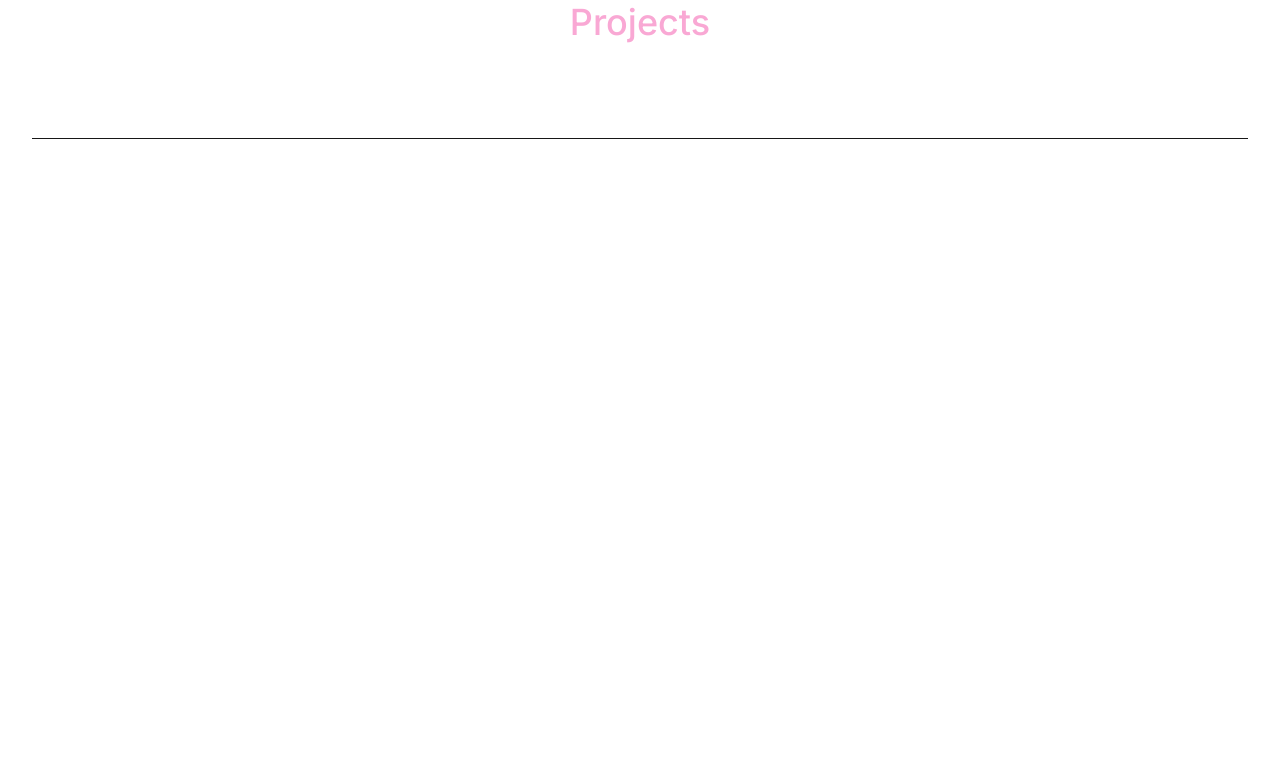
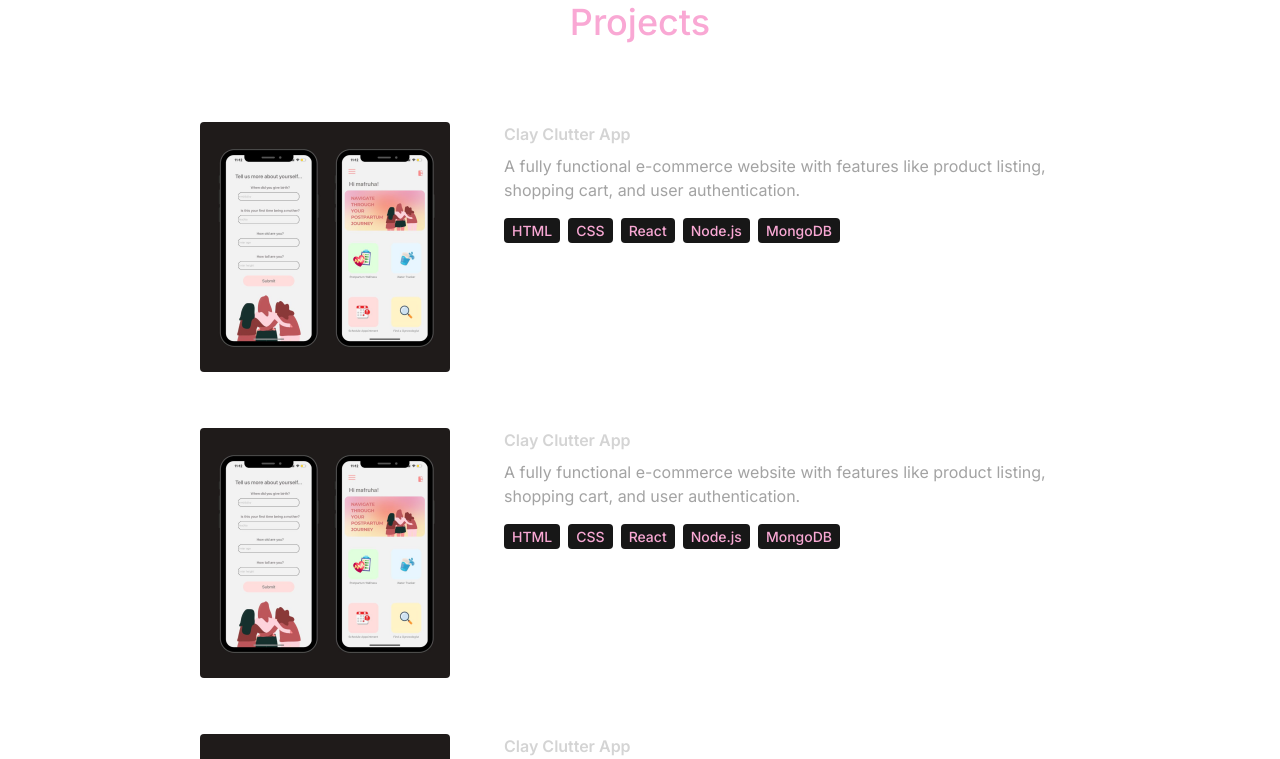
Before and after one commit to mafruhamanal/frontend-app, a React (Create React App) app in the folder client/: page / in a window 1280 px wide. Shown: the part 3380-4139 px from the top of the page. Before the commit the page ends 3519 px from the top, so only its background shows below. Built offline with nearby package versions, Linux system fonts and the light colour scheme.

Commit message:
projects component

```diff
--- a/client/src/components/Projects.js
+++ b/client/src/components/Projects.js
@@ -1,10 +1,40 @@
+import { PROJECTS } from "../constants";
 
 const Projects = () => {
   return (
     <div className="border-b border-neutral-900 pb-4 pt-14">
-        <h2 className="my-20 text-center text-4xl text-pink-300 font-medium">Projects</h2>
-        </div>
-  )
-}
+      <h2 className="my-20 text-center text-4xl text-pink-300 font-medium">
+        Projects
+      </h2>
+      <div>
+        {PROJECTS.map((project, index) => (
+          <div key={index} className="mb-8 flex flex-wrap lg:justify-center">
+            <div className="w-full lg:w-1/4">
+              <img
+                src={project.image}
+                width={250}
+                height={250}
+                alt={project.title}
+                className="mb-6 rounded"
+              />
+            </div>
+            <div className="w-full max-w-xl lg:w-3/4">
+              <h6 className="mb-2 font-semibold">{project.title}</h6>
+              <p className="mb-4 text-neutral-400">{project.description}</p>
+              {project.technologies.map((tech, index) => (
+                <span
+                  key={index}
+                  className="mr-2 rounded bg-neutral-900 px-2 py-1 text-sm font-medium text-pink-300"
+                >
+                  {tech}
+                </span>
+              ))}
+            </div>
+          </div>
+        ))}
+      </div>
+    </div>
+  );
+};
 
-export default Projects
+export default Projects;
--- a/client/src/style.css
+++ b/client/src/style.css
@@ -653,6 +653,10 @@
   margin-top: 1rem;
 }
 
+.mb-6{
+  margin-bottom: 1.5rem;
+}
+
 .flex{
   display: flex;
 }
@@ -907,19 +911,14 @@
   color: rgb(163 163 163 / var(--tw-text-opacity));
 }
 
-.text-pink-600{
+.text-pink-300{
   --tw-text-opacity: 1;
-  color: rgb(219 39 119 / var(--tw-text-opacity));
+  color: rgb(249 168 212 / var(--tw-text-opacity));
 }
 
 .text-purple-100{
   --tw-text-opacity: 1;
   color: rgb(243 232 255 / var(--tw-text-opacity));
-}
-
-.text-purple-300{
-  --tw-text-opacity: 1;
-  color: rgb(216 180 254 / var(--tw-text-opacity));
 }
 
 .text-purple-800{
@@ -944,16 +943,6 @@
 .text-violet-300{
   --tw-text-opacity: 1;
   color: rgb(196 181 253 / var(--tw-text-opacity));
-}
-
-.text-pink-400{
-  --tw-text-opacity: 1;
-  color: rgb(244 114 182 / var(--tw-text-opacity));
-}
-
-.text-pink-300{
-  --tw-text-opacity: 1;
-  color: rgb(249 168 212 / var(--tw-text-opacity));
 }
 
 .text-violet-400{
@@ -1007,6 +996,10 @@
     width: 75%;
   }
 
+  .lg\:w-3{
+    width: 0.75rem;
+  }
+
   .lg\:items-start{
     align-items: flex-start;
   }
```
